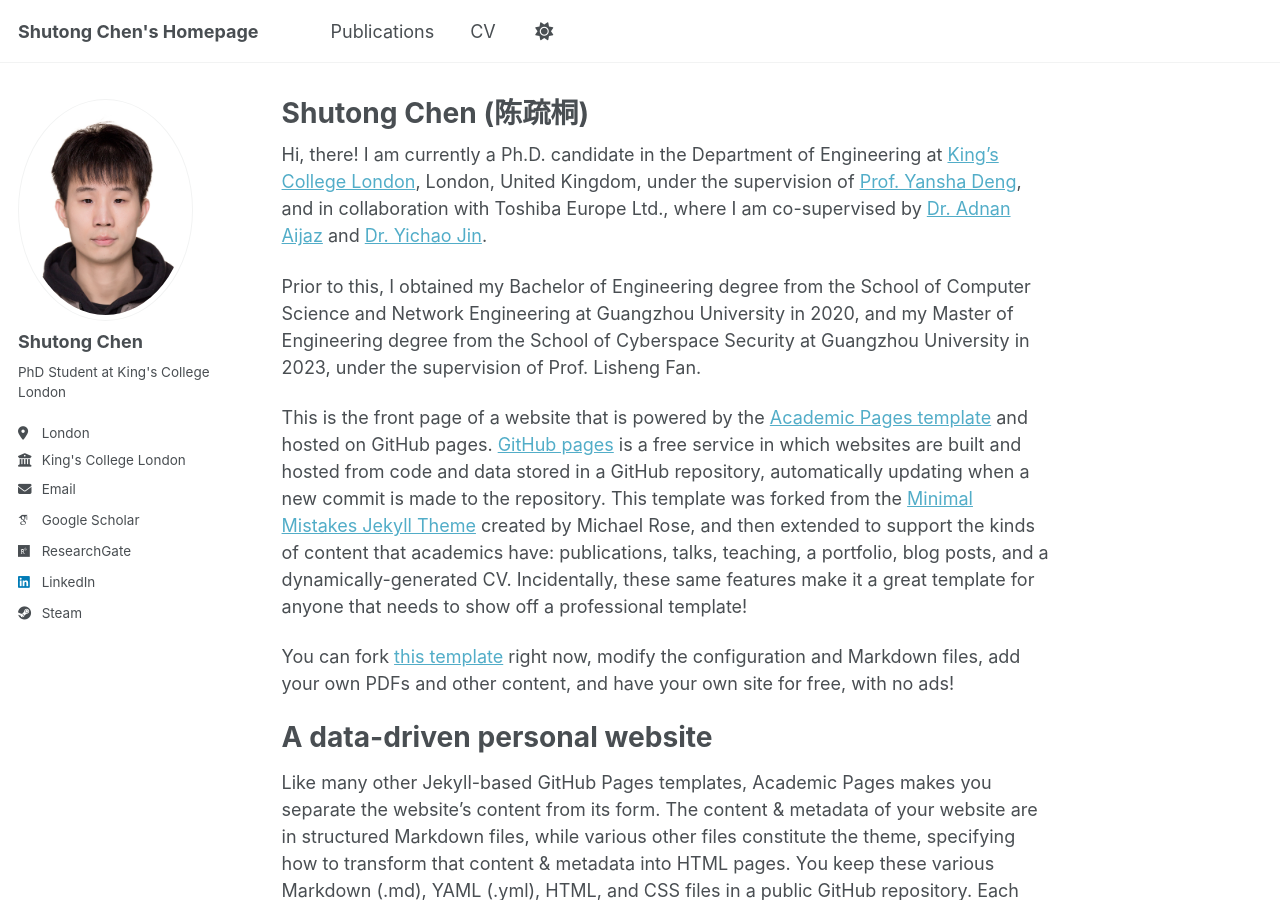
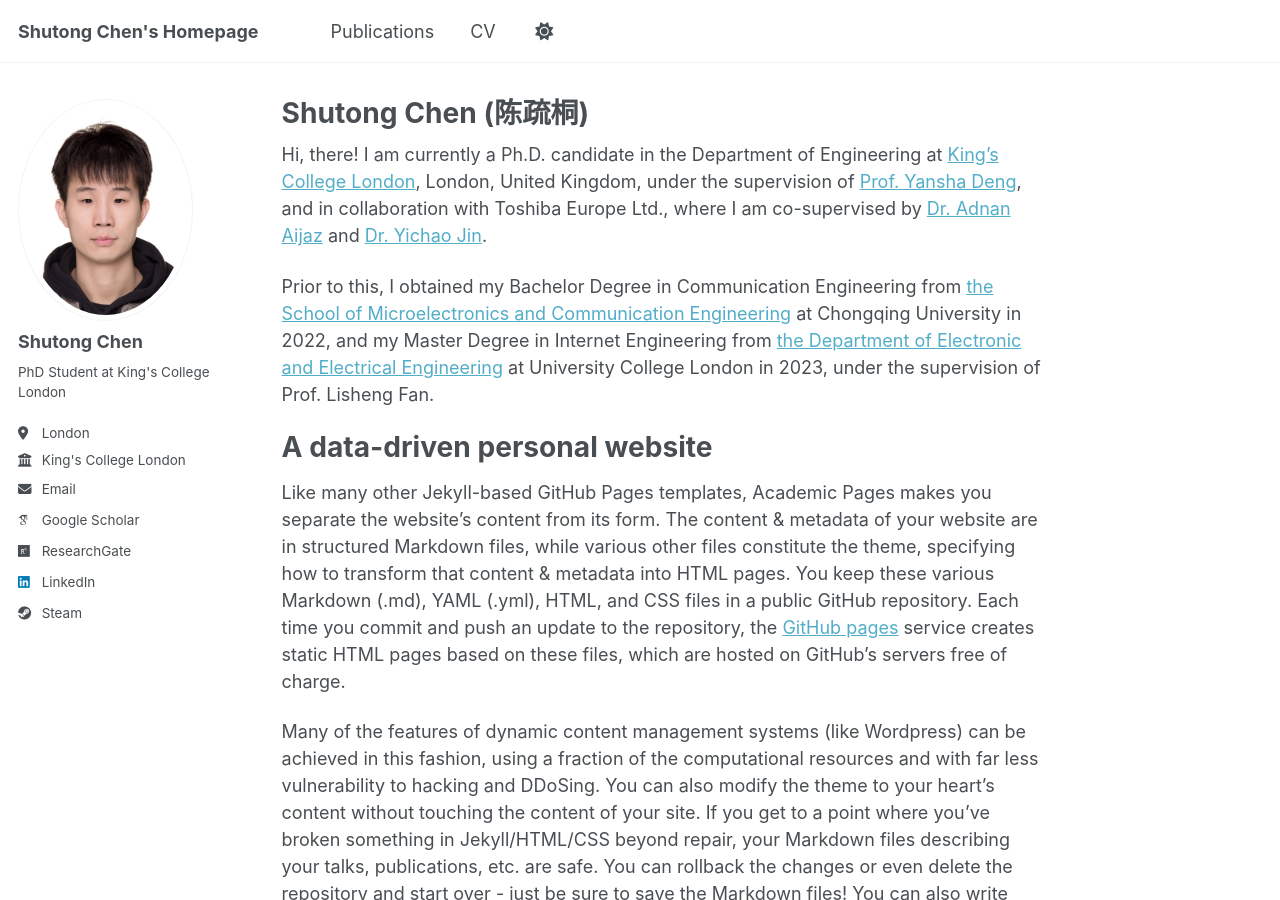
Before and after one commit to shutong-chen/shutong-chen.github.io, a Jekyll site: the page built from _pages/about.md, in a window 1280 px wide and 900 px high. Built offline with Jekyll 4.4.1, drawn with Linux system fonts in a browser that asks for light colours; some web fonts are replaced; a script bundle is joined from its source files by our own code; library files that are not in the unit come from our copies.

Commit message:
Update about.md

```diff
--- a/_pages/about.md
+++ b/_pages/about.md
@@ -8,11 +8,7 @@
 ---
 Hi, there! I am currently a Ph.D. candidate in the Department of Engineering at [King’s College London](https://www.kcl.ac.uk/), London, United Kingdom, under the supervision of [Prof. Yansha Deng](https://www.kcl.ac.uk/people/yansha-deng), and in collaboration with Toshiba Europe Ltd., where I am co-supervised by [Dr. Adnan Aijaz](https://adnanaijaz.com/) and [Dr. Yichao Jin](https://scholar.google.com/citations?user=prcqwqAAAAAJ&hl=en).
 
-Prior to this, I obtained my Bachelor of Engineering degree from the School of Computer Science and Network Engineering at Guangzhou University in 2020, and my Master of Engineering degree from the School of Cyberspace Security at Guangzhou University in 2023, under the supervision of Prof. Lisheng Fan.
-
-This is the front page of a website that is powered by the [Academic Pages template](https://github.com/academicpages/academicpages.github.io) and hosted on GitHub pages. [GitHub pages](https://pages.github.com) is a free service in which websites are built and hosted from code and data stored in a GitHub repository, automatically updating when a new commit is made to the repository. This template was forked from the [Minimal Mistakes Jekyll Theme](https://mmistakes.github.io/minimal-mistakes/) created by Michael Rose, and then extended to support the kinds of content that academics have: publications, talks, teaching, a portfolio, blog posts, and a dynamically-generated CV. Incidentally, these same features make it a great template for anyone that needs to show off a professional template!
-
- You can fork [this template](https://github.com/academicpages/academicpages.github.io) right now, modify the configuration and Markdown files, add your own PDFs and other content, and have your own site for free, with no ads!
+Prior to this, I obtained my Bachelor Degree in Communication Engineering from [the School of Microelectronics and Communication Engineering](http://www.ccee.cqu.edu.cn/NewEnglish/Home.htm) at Chongqing University in 2022, and my Master Degree in Internet Engineering from [the Department of Electronic and Electrical Engineering](https://www.ucl.ac.uk/engineering/electronic-electrical-engineering) at University College London in 2023, under the supervision of Prof. Lisheng Fan.
 
 A data-driven personal website
 ======
```
